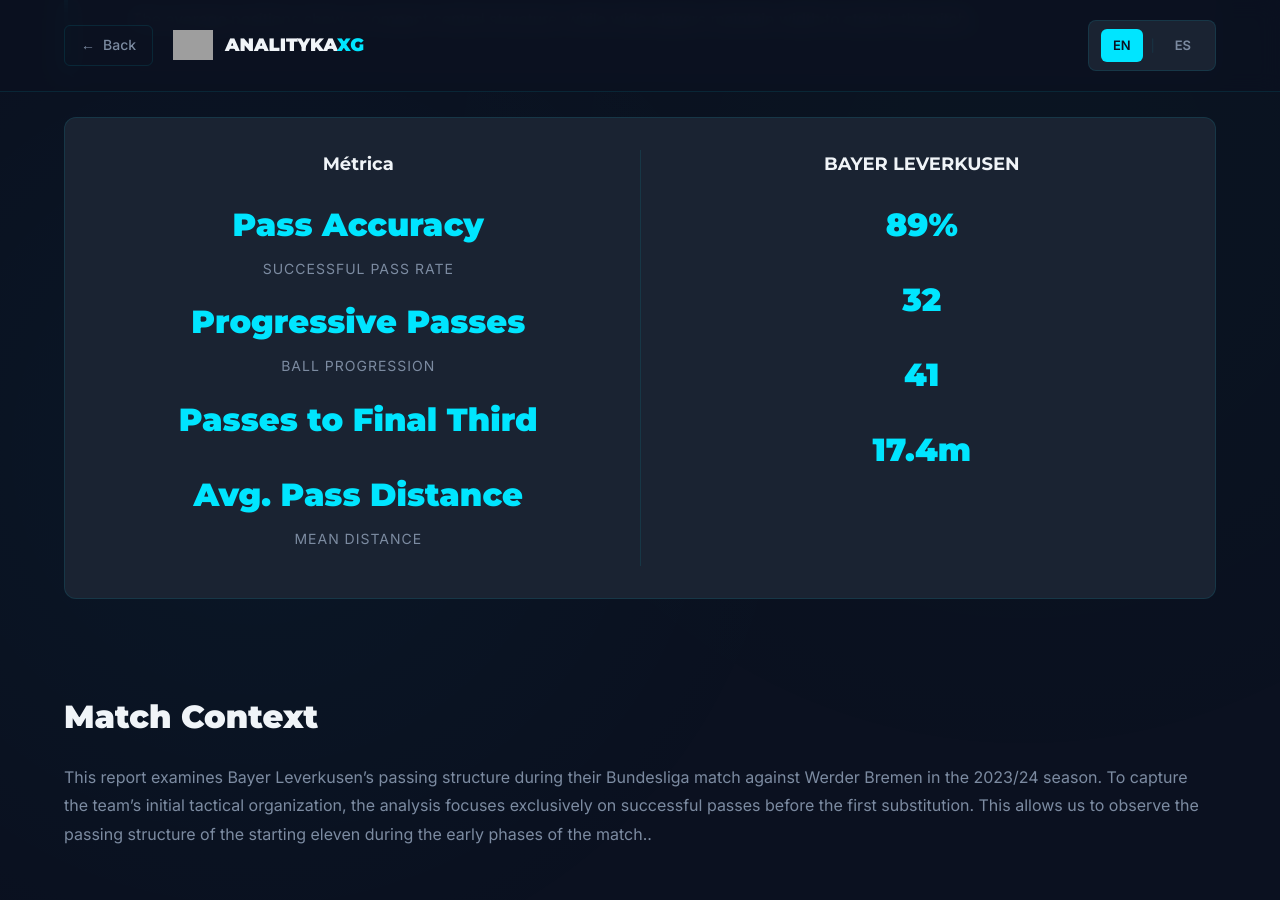
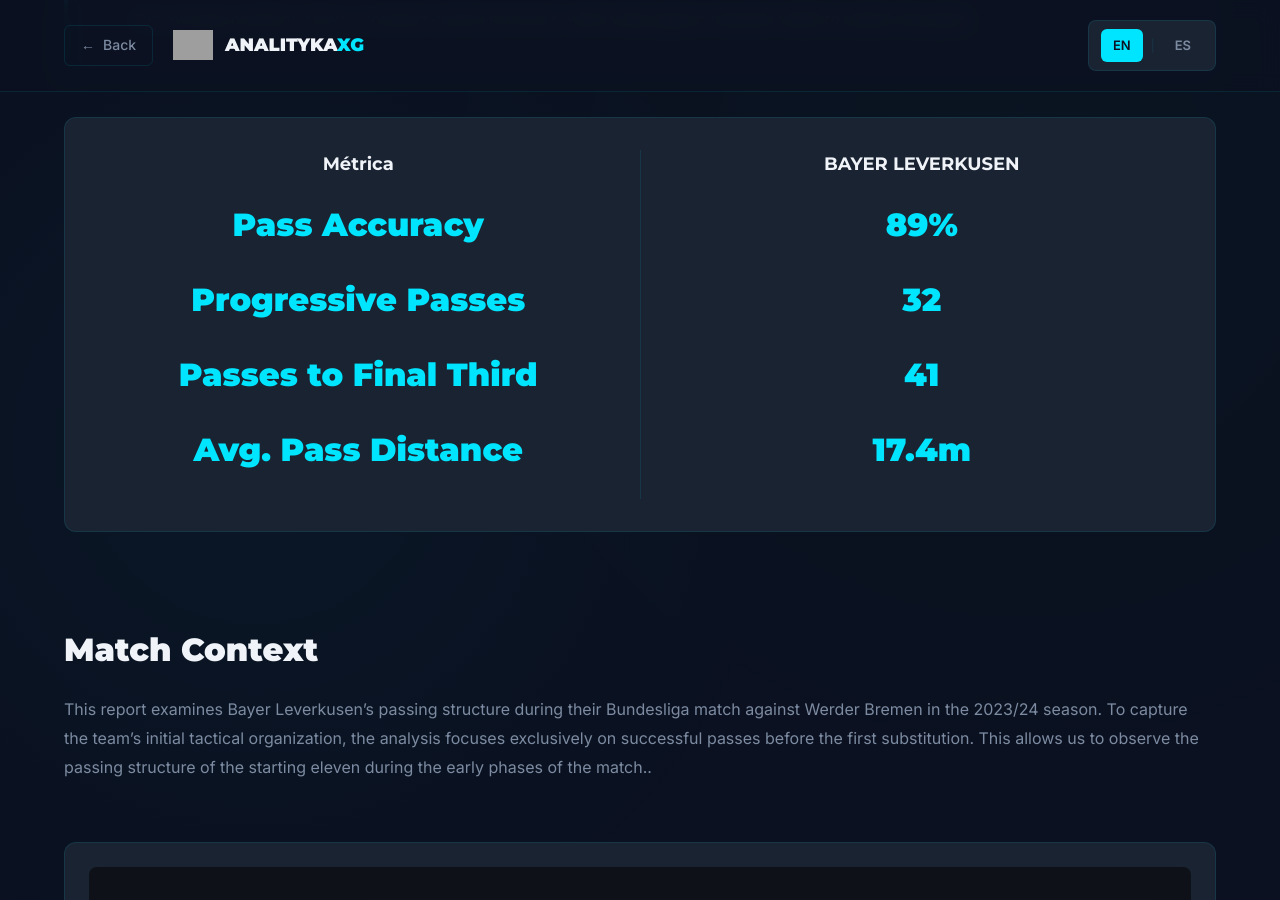
Before and after one commit to Fiallos77/analitykaXG, a Jekyll site: the page built from reports/BayerLeverkusenPassNetwork.md, in a window 1280 px wide and 900 px high, scrolled down 660 px. Built offline with Jekyll 4.4.1, drawn with Linux system fonts in a browser that asks for light colours; grey boxes are pictures that could not be loaded.

Commit message:
Remove stat labels from team statistics
Removed labels from team statistics in Bayer Leverkusen report.

```diff
--- a/reports/BayerLeverkusenPassNetwork.md
+++ b/reports/BayerLeverkusenPassNetwork.md
@@ -35,11 +35,11 @@ lang: en
         <div class="team-name">Métrica</div>
         <div class="stat-row">
             <span class="stat-value">Pass Accuracy</span>
-            <span class="stat-label">Successful Pass Rate</span>
+            <span class="stat-label"></span>
         </div>
         <div class="stat-row">
             <span class="stat-value">Progressive Passes</span>
-            <span class="stat-label">Ball Progression</span>
+            <span class="stat-label"></span>
         </div>
         <div class="stat-row">
             <span class="stat-value">Passes to Final Third</span>
@@ -47,7 +47,7 @@ lang: en
         </div>
         <div class="stat-row">
             <span class="stat-value">Avg. Pass Distance</span>
-            <span class="stat-label">Mean Distance</span>
+            <span class="stat-label"></span>
         </div>
     </div>
     <div class="divider"></div>
```
